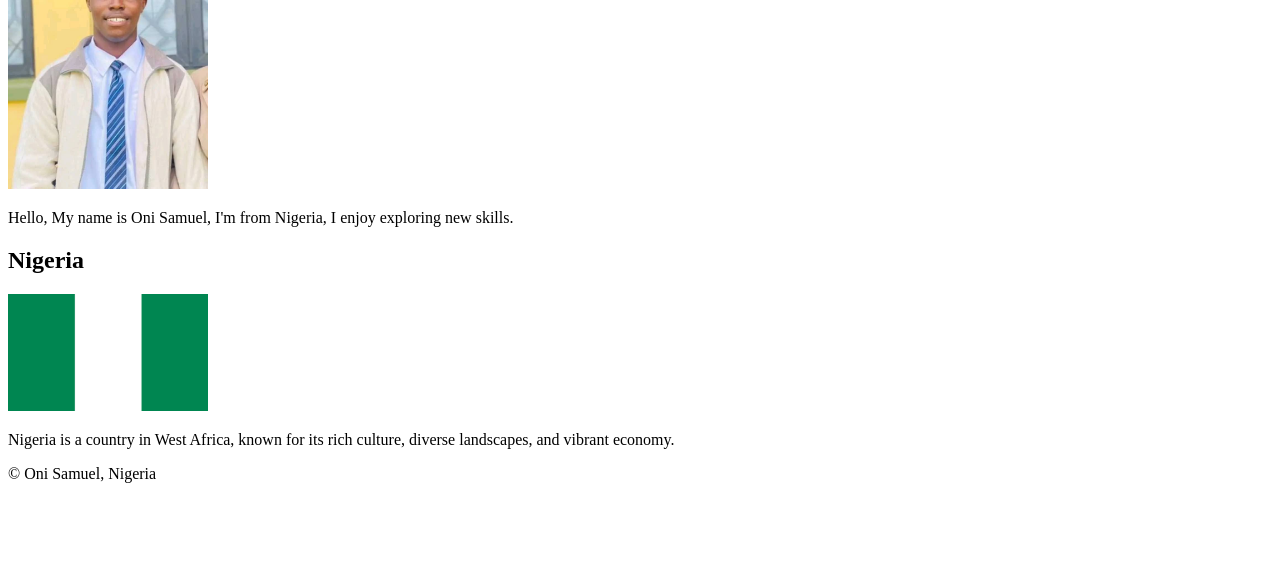
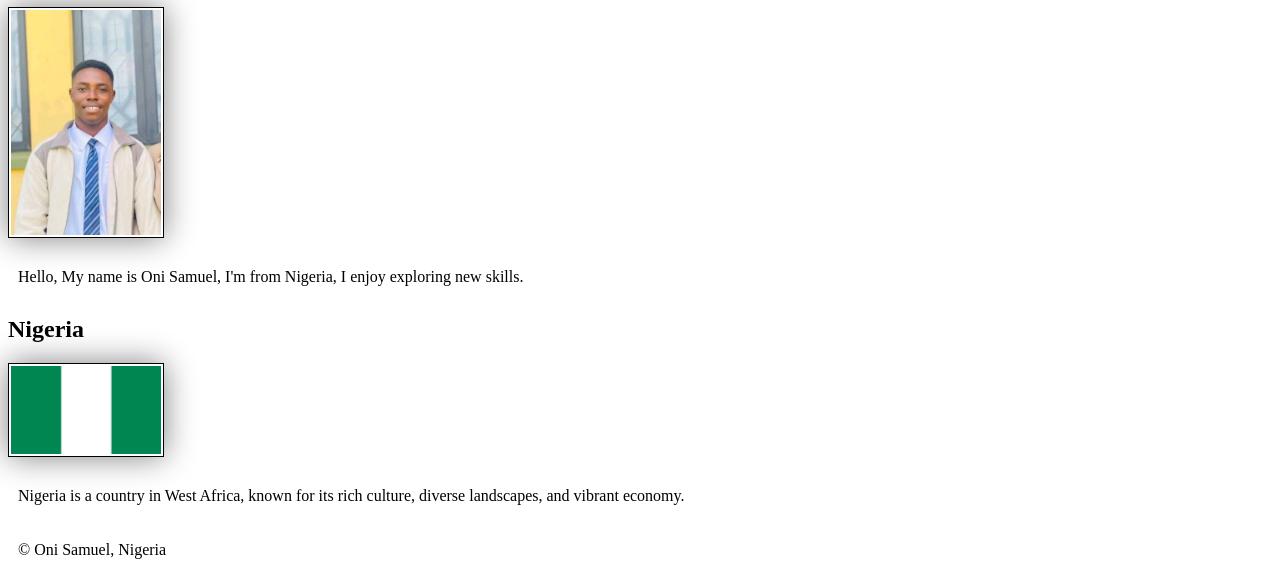
Before and after one commit to Samizy29/WDD130, a plain HTML site: page WDD130/index.html in a window 1280 px wide. Shown: the part 217-802 px from the top of the page. Drawn offline with Linux system fonts and the light colour scheme.

Commit message:
now correct

```diff
--- a/WDD130/index.html
+++ b/WDD130/index.html
@@ -7,6 +7,7 @@
     <meta name="description" content="Oni Samuel | wdd130 | Web Development Fundamentals | BYU-Idaho">
     <meta name="author" content="Oni Samuel">
     <title> Oni Samuel | wdd130 </title>
+    <link rel="stylesheet" href="styles/styles.css">
 </head>
 
 <body>
--- a/WDD130/styles/styles.css
+++ b/WDD130/styles/styles.css
@@ -1,62 +1,31 @@
-/* Navigation styles */
+/* Navigation bar styling */
 nav {
     background-color: darkblue;
     padding: 10px;
 }
 
+/* Navigation links */
 nav a {
     color: white;
     display: block;
     padding: 20px;
 }
 
-/* Header styles */
+/* Heading 1 styling */
 h1 {
     color: darkblue;
 }
 
-/* Main content styling */
-main {
-    max-width: 840px;
-}
-
-/* Image styles */
-main img {
+/* Image styling */
+img {
     width: 150px;
-    /* Ensures the profile image is smaller */
     height: auto;
     border: 1px solid black;
     padding: 2px;
     box-shadow: 0 0 30px gray;
 }
 
-/* Aside (Country Info Section) */
-aside {
-    width: 20rem;
-    margin: 1rem;
-    border: 1px solid rgba(0, 0, 0, 0.2);
-    /* Subtle transparent border */
-    padding: 1rem;
-    background-color: #eee;
-    color: #333;
-    text-align: center;
+/* Paragraph styling */
+p {
+    padding: 10px;
 }
-
-/* Ensuring aside images follow specific requirements */
-aside img {
-    width: 200px;
-    height: auto;
-}
-
-/* Paragraph styles */
-p {
-    padding: 0;
-    /* Changed to 0 as per instructions */
-}
-
-/* Footer styling */
-footer {
-    margin-top: 15px;
-    border-top: 1px solid #000;
-    text-align: center;
-}
```
